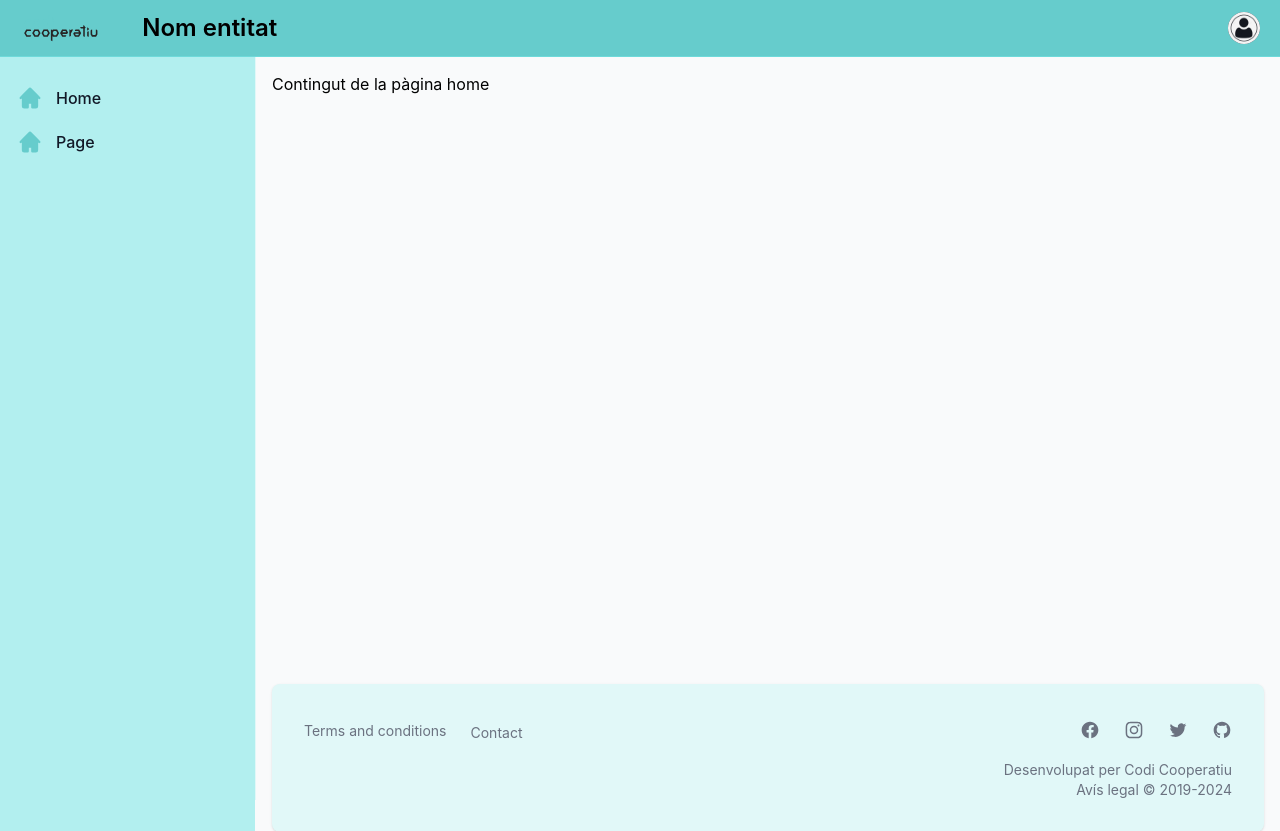
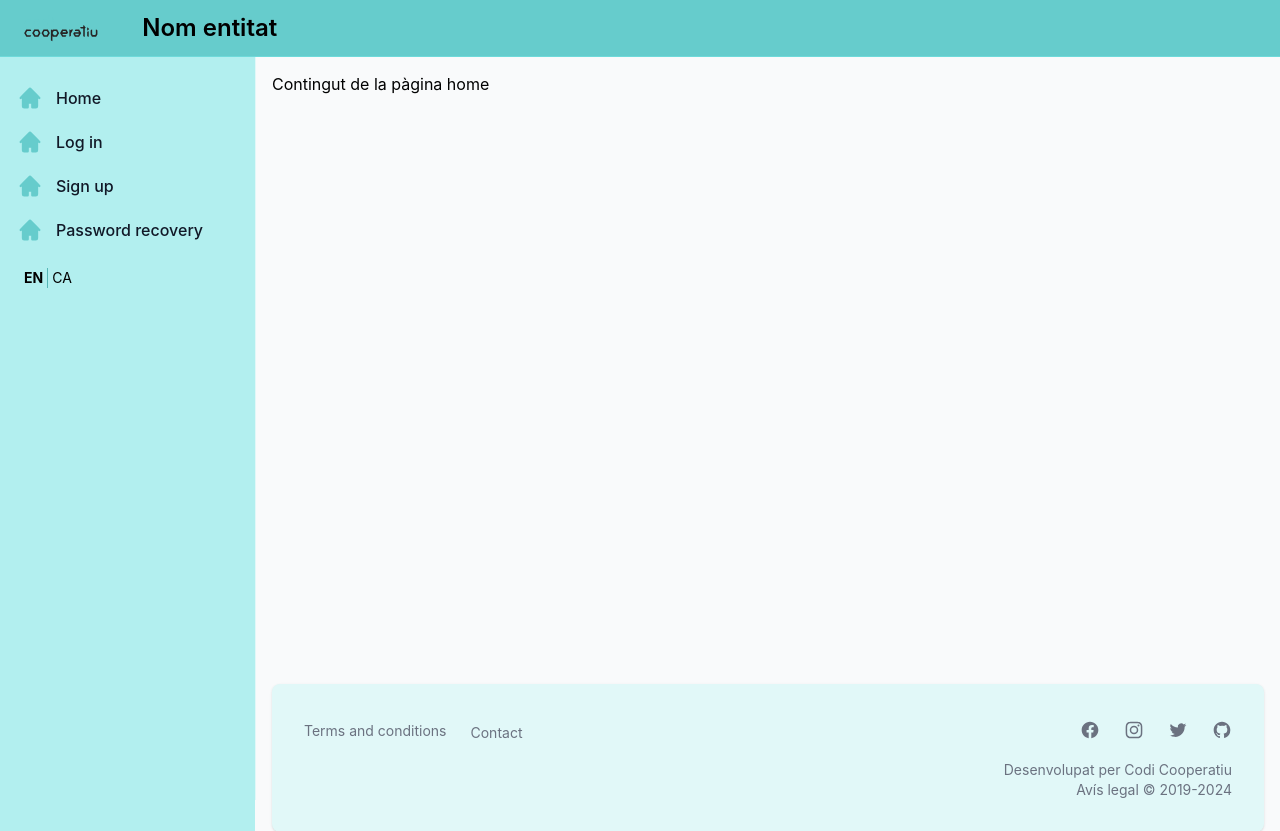
Before and after one commit to codicoop/boilerplate_django, a Django app: page /en/ in a window 1280 px wide. Shown: the top 831 px of the page. Run offline with Django 4.2, Linux system fonts and the light colour scheme; parts of the project's set-up code (start-up, migrations or seed data) failed here and were passed over; some libraries are stand-ins or nearby versions.

Commit message:
Afegides urls

```diff
--- a/src/assets/styles/output.css
+++ b/src/assets/styles/output.css
@@ -1220,6 +1220,10 @@ input:checked + .toggle-bg {
   margin-inline-end: 2.5rem;
 }
 
+.mt-5 {
+  margin-top: 1.25rem;
+}
+
 .block {
   display: block;
 }
@@ -1446,6 +1450,10 @@ input:checked + .toggle-bg {
   grid-template-columns: repeat(7, minmax(0, 1fr));
 }
 
+.flex-row-reverse {
+  flex-direction: row-reverse;
+}
+
 .flex-col {
   flex-direction: column;
 }
@@ -1488,6 +1496,14 @@ input:checked + .toggle-bg {
 
 .gap-4 {
   gap: 1rem;
+}
+
+.gap-2 {
+  gap: 0.5rem;
+}
+
+.gap-3 {
+  gap: 0.75rem;
 }
 
 .space-x-1 > :not([hidden]) ~ :not([hidden]) {
@@ -1532,6 +1548,16 @@ input:checked + .toggle-bg {
   border-bottom-width: calc(1px * var(--tw-divide-y-reverse));
 }
 
+.divide-x > :not([hidden]) ~ :not([hidden]) {
+  --tw-divide-x-reverse: 0;
+  border-right-width: calc(1px * var(--tw-divide-x-reverse));
+  border-left-width: calc(1px * calc(1 - var(--tw-divide-x-reverse)));
+}
+
+.divide-solid > :not([hidden]) ~ :not([hidden]) {
+  border-style: solid;
+}
+
 .divide-gray-100 > :not([hidden]) ~ :not([hidden]) {
   --tw-divide-opacity: 1;
   border-color: rgb(243 244 246 / var(--tw-divide-opacity));
@@ -1550,6 +1576,16 @@ input:checked + .toggle-bg {
 .divide-primary-100 > :not([hidden]) ~ :not([hidden]) {
   --tw-divide-opacity: 1;
   border-color: rgb(178 239 239 / var(--tw-divide-opacity));
+}
+
+.divide-primary-900 > :not([hidden]) ~ :not([hidden]) {
+  --tw-divide-opacity: 1;
+  border-color: rgb(57 117 117 / var(--tw-divide-opacity));
+}
+
+.divide-primary-600 > :not([hidden]) ~ :not([hidden]) {
+  --tw-divide-opacity: 1;
+  border-color: rgb(86 182 182 / var(--tw-divide-opacity));
 }
 
 .self-end {
@@ -1895,6 +1931,11 @@ input:checked + .toggle-bg {
   padding-bottom: 2rem;
 }
 
+.px-1 {
+  padding-left: 0.25rem;
+  padding-right: 0.25rem;
+}
+
 .pb-2 {
   padding-bottom: 0.5rem;
 }
@@ -1929,6 +1970,10 @@ input:checked + .toggle-bg {
 
 .pt-14 {
   padding-top: 3.5rem;
+}
+
+.pl-2 {
+  padding-left: 0.5rem;
 }
 
 .text-center {
@@ -1978,6 +2023,10 @@ input:checked + .toggle-bg {
 
 .font-semibold {
   font-weight: 600;
+}
+
+.uppercase {
+  text-transform: uppercase;
 }
 
 .leading-6 {
@@ -2153,6 +2202,14 @@ input:checked + .toggle-bg {
   transition-timing-function: cubic-bezier(0, 0, 0.2, 1);
 }
 
+.hover\:border-r-4:hover {
+  border-right-width: 4px;
+}
+
+.hover\:border-r:hover {
+  border-right-width: 1px;
+}
+
 .hover\:border-gray-300:hover {
   --tw-border-opacity: 1;
   border-color: rgb(209 213 219 / var(--tw-border-opacity));
@@ -2191,6 +2248,11 @@ input:checked + .toggle-bg {
 .hover\:bg-white:hover {
   --tw-bg-opacity: 1;
   background-color: rgb(255 255 255 / var(--tw-bg-opacity));
+}
+
+.hover\:bg-primary-100:hover {
+  --tw-bg-opacity: 1;
+  background-color: rgb(178 239 239 / var(--tw-bg-opacity));
 }
 
 .hover\:text-blue-600:hover {
--- a/src/templates/base.html
+++ b/src/templates/base.html
@@ -35,11 +35,12 @@
             </svg>
           </button>
           <!-- Títol i logo topbar -->
-          <a href="" class="flex ms-2 md:me-24">
+          <a href="{% url 'home' %}" class="flex ms-2 md:me-24">
             <img src="{% static 'images/logo.svg' %}" class="h-8 me-10" alt="{% translate 'Logo of the business' %}" />
             <span class="self-center text-xl font-semibold sm:text-2xl whitespace-nowrap dark:text-white">Nom entitat</span>
           </a>
         </div>
+        {% if request.user.is_authenticated %}
         <!-- Accions de esquerra topbar -->
         <div class="flex items-center">
           <div class="flex items-center ms-3">
@@ -60,32 +61,33 @@
               id="dropdown-user">
               <div class="px-4 py-3" role="none">
                 <p class="text-lg pb-1 font-bold text-primary-800 dark:text-white" role="none">
-                  Nom usuari
+                  {{ request.user }}
                 </p>
                 <p class="text-sm font-medium text-primary-900 truncate dark:text-gray-300" role="none">
-                  correu_electrònic_usuari@codi.coop
+                  correu_falta@codi.coop
                 </p>
               </div>
               <ul class="py-1" role="none">
                 <li>
-                  <a href="#"
+                  <a href="{% url 'home' %}"
                     class="block px-4 py-2 text-sm text-gray-700 hover:bg-gray-100 dark:text-gray-300 dark:hover:bg-gray-600 dark:hover:text-white"
-                    role="menuitem">Inici</a>
+                    role="menuitem">{% translate "Home" %}</a>
                 </li>
                 <li>
-                  <a href="#"
+                  <a href="{% url 'registration:profile_details' %}"
                     class="block px-4 py-2 text-sm text-gray-700 hover:bg-gray-100 dark:text-gray-300 dark:hover:bg-gray-600 dark:hover:text-white"
-                    role="menuitem">Perfil</a>
+                    role="menuitem">{% translate "Profile" %}</a>
                 </li>
                 <li>
-                  <a href="#"
+                  <a href="{% url 'registration:logout' %}"
                     class="block px-4 py-2 text-sm text-gray-700 hover:bg-gray-100 dark:text-gray-300 dark:hover:bg-gray-600 dark:hover:text-white"
-                    role="menuitem">Sortir</a>
+                    role="menuitem">{% translate "Log out" %}</a>
                 </li>
               </ul>
             </div>
           </div>
         </div>
+        {% endif %}
       </div>
     </div>
   </header>
@@ -102,7 +104,7 @@
         <ul class="space-y-2 font-medium">
           <!-- Home -->
           <li>
-            <a href="#"
+            <a href="{% url 'home' %}"
               class="flex items-center p-1 text-gray-900 rounded-lg dark:text-white hover:bg-gray-100 dark:hover:bg-gray-700 group">
               <svg class="w-7 h-7 text-primary-500 dark:text-white" aria-hidden="true" xmlns="http://www.w3.org/2000/svg" width="24" height="24" fill="currentColor" viewbox="0 0 24 24">
                 <path fill-rule="evenodd" d="M11.293 3.293a1 1 0 0 1 1.414 0l6 6 2 2a1 1 0 0 1-1.414 1.414L19 12.414V19a2 2 0 0 1-2 2h-3a1 1 0 0 1-1-1v-3h-2v3a1 1 0 0 1-1 1H7a2 2 0 0 1-2-2v-6.586l-.293.293a1 1 0 0 1-1.414-1.414l2-2 6-6Z" clip-rule="evenodd"/>
@@ -110,18 +112,58 @@
               <span class="ms-3">{% translate 'Home' %}</span>
             </a>
           </li>
-          <!-- Pàgina 1 -->
+          {% if not request.user.is_authenticated %}
           <li>
-            <a href="#"
+            <a href="{% url 'registration:login' %}"
               class="flex items-center p-1 text-gray-900 rounded-lg dark:text-white hover:bg-gray-100 dark:hover:bg-gray-700 group">
               <svg class="w-7 h-7 text-primary-500 dark:text-white" aria-hidden="true" xmlns="http://www.w3.org/2000/svg" width="24" height="24" fill="currentColor" viewbox="0 0 24 24">
                 <path fill-rule="evenodd" d="M11.293 3.293a1 1 0 0 1 1.414 0l6 6 2 2a1 1 0 0 1-1.414 1.414L19 12.414V19a2 2 0 0 1-2 2h-3a1 1 0 0 1-1-1v-3h-2v3a1 1 0 0 1-1 1H7a2 2 0 0 1-2-2v-6.586l-.293.293a1 1 0 0 1-1.414-1.414l2-2 6-6Z" clip-rule="evenodd"/>
               </svg>
-              <span class="ms-3">{% translate 'Page' %}</span>
+              <span class="ms-3">{% translate "Log in" %}</span>
             </a>
           </li>
+          <li>
+            <a href="{% url 'registration:signup' %}"
+              class="flex items-center p-1 text-gray-900 rounded-lg dark:text-white hover:bg-gray-100 dark:hover:bg-gray-700 group">
+              <svg class="w-7 h-7 text-primary-500 dark:text-white" aria-hidden="true" xmlns="http://www.w3.org/2000/svg" width="24" height="24" fill="currentColor" viewbox="0 0 24 24">
+                <path fill-rule="evenodd" d="M11.293 3.293a1 1 0 0 1 1.414 0l6 6 2 2a1 1 0 0 1-1.414 1.414L19 12.414V19a2 2 0 0 1-2 2h-3a1 1 0 0 1-1-1v-3h-2v3a1 1 0 0 1-1 1H7a2 2 0 0 1-2-2v-6.586l-.293.293a1 1 0 0 1-1.414-1.414l2-2 6-6Z" clip-rule="evenodd"/>
+              </svg>
+              <span class="ms-3">{% translate "Sign up" %}</span>
+            </a>
+          </li>
+          <li>
+            <a href="{% url 'registration:password_reset' %}"
+              class="flex items-center p-1 text-gray-900 rounded-lg dark:text-white hover:bg-gray-100 dark:hover:bg-gray-700 group">
+              <svg class="w-7 h-7 text-primary-500 dark:text-white" aria-hidden="true" xmlns="http://www.w3.org/2000/svg" width="24" height="24" fill="currentColor" viewbox="0 0 24 24">
+                <path fill-rule="evenodd" d="M11.293 3.293a1 1 0 0 1 1.414 0l6 6 2 2a1 1 0 0 1-1.414 1.414L19 12.414V19a2 2 0 0 1-2 2h-3a1 1 0 0 1-1-1v-3h-2v3a1 1 0 0 1-1 1H7a2 2 0 0 1-2-2v-6.586l-.293.293a1 1 0 0 1-1.414-1.414l2-2 6-6Z" clip-rule="evenodd"/>
+              </svg>
+              <span class="ms-3">{% translate "Password recovery" %}</span>
+            </a>
+          </li>
+          {% endif %}
         </ul>
       </nav>
+      <div>
+      <!-- Opcions idioma -->
+      {# if language options #}
+      {% load language %}
+      {% get_current_language as LANGUAGE_CODE %}
+      {% get_available_languages as LANGUAGES %}
+      {% get_language_info_list for LANGUAGES as languages %}
+      <div class="text-sm pt-5 pl-2">
+        <ul class="flex divide-x divide-primary-600">
+          {% for language in languages %}
+          <!-- TODO: style hardcoded passar a css -->
+          <li class="px-1 uppercase {% if language.code == LANGUAGE_CODE %} font-bold{% endif %}">
+            <a href="{% change_lang language.code %}">
+              <p class="">{{ language.code }}</p>
+            </a>
+          </li>
+          {% endfor %}
+        </ul>
+      </div>
+      </div>
+    {# endif #}
     </div>
     </aside>
 
@@ -145,7 +187,7 @@
           dark:bg-gray-800">
           <div class="md:flex md:items-center md:justify-between">
             <!-- Footer nav -->
-            <ul class="flex flex-wrap items-center space-y-1 md:mb-0">
+            <ul class="flex flex-wrap items-center space-y-1 mb-2 md:mb-0">
               <!-- Tot els ítems -->
               <li>
                 <a href="#" class="mr-4 text-sm font-normal text-gray-500 hover:underline md:mr-6 dark:text-gray-400">
```
Also changed, not shown: src/templates/base_old.html (deleted, +0 -73 lines).
